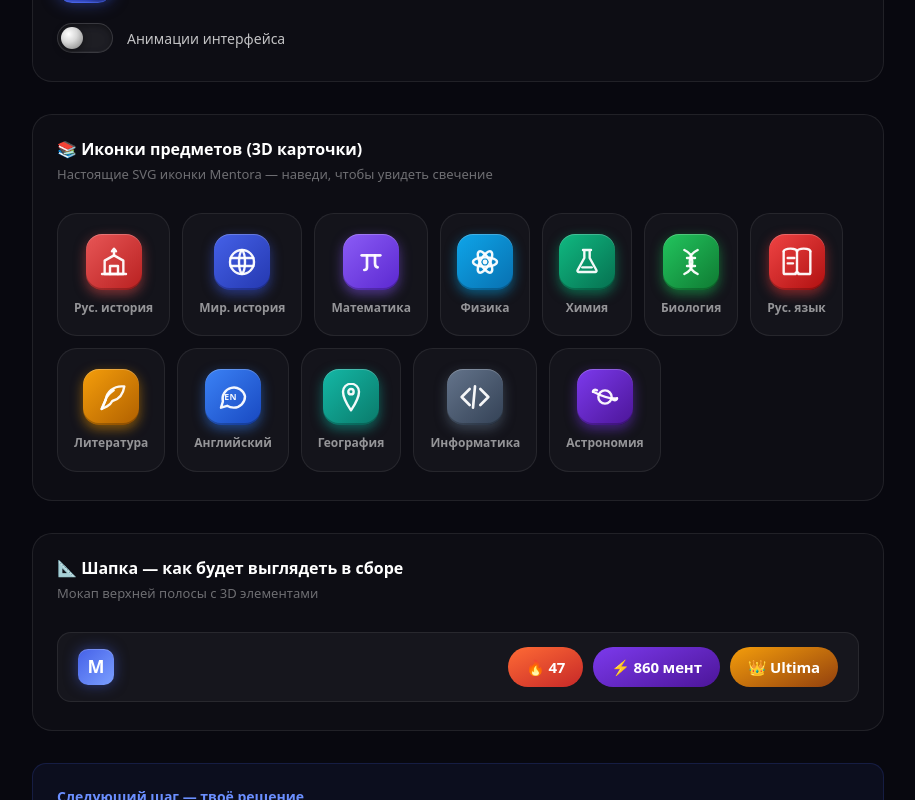
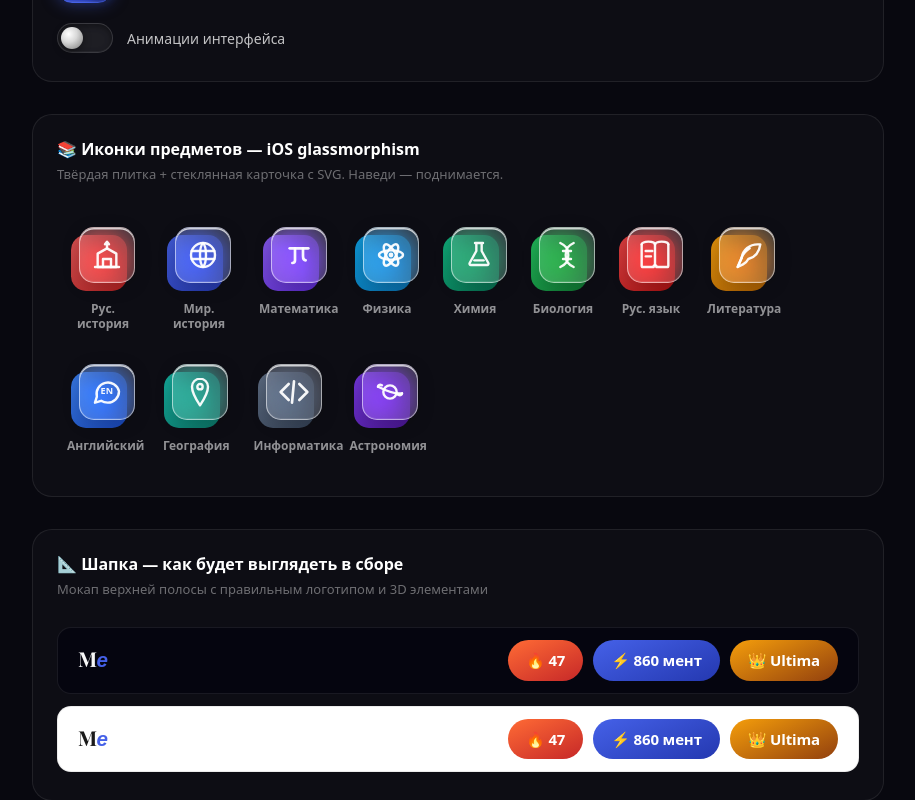
Before and after one commit to unrebay/mentora, a Next.js app: page /spline-preview in a window 1280 px wide. Shown: the part 740-1540 px from the top of the page, without its empty margins (182-1097 px from the left). Built offline with nearby package versions, Linux system fonts and the light colour scheme.

Commit message:
feat: glassmorphism icons (iOS 2-layer), glassmorphism toggle, EN/ES/DE/FR centered in bubble, fix header logo

```diff
--- a/src/app/spline-preview/page.tsx
+++ b/src/app/spline-preview/page.tsx
@@ -1,7 +1,8 @@
 "use client";
 
 import { useState } from "react";
-import SubjectIcon from "@/components/SubjectIcon";
+import SubjectCard3D from "@/components/SubjectCard3D";
+import MeLogo from "@/components/MeLogo";
 
 /* ─── tiny helpers ──────────────────────────────────────────────────────── */
 
@@ -110,55 +111,22 @@ function Toggle3D({ label, defaultOn = false }: { label: string; defaultOn?: boo
   );
 }
 
-/* ─── 3D Subject Icon Card — uses real SVG icons from SubjectIcon ──────── */
+/* ─── subject labels ─────────────────────────────────────────────────────── */
 
-const SUBJECT_META: Record<string, { label: string; glow: string }> = {
-  "russian-history":  { label: "Рус. история",  glow: "rgba(232,86,86,0.6)" },
-  "world-history":    { label: "Мир. история",   glow: "rgba(69,97,232,0.6)" },
-  "mathematics":      { label: "Математика",     glow: "rgba(139,92,246,0.6)" },
-  "physics":          { label: "Физика",          glow: "rgba(14,165,233,0.6)" },
-  "chemistry":        { label: "Химия",           glow: "rgba(16,185,129,0.6)" },
-  "biology":          { label: "Биология",        glow: "rgba(34,197,94,0.6)" },
-  "russian-language": { label: "Рус. язык",      glow: "rgba(239,68,68,0.6)" },
-  "literature":       { label: "Литература",      glow: "rgba(245,158,11,0.6)" },
-  "english":          { label: "Английский",      glow: "rgba(59,130,246,0.6)" },
-  "geography":        { label: "География",       glow: "rgba(20,184,166,0.6)" },
-  "computer-science": { label: "Информатика",    glow: "rgba(100,116,139,0.6)" },
-  "astronomy":        { label: "Астрономия",      glow: "rgba(124,58,237,0.6)" },
+const LABELS: Record<string, string> = {
+  "russian-history":  "Рус. история",
+  "world-history":    "Мир. история",
+  "mathematics":      "Математика",
+  "physics":          "Физика",
+  "chemistry":        "Химия",
+  "biology":          "Биология",
+  "russian-language": "Рус. язык",
+  "literature":       "Литература",
+  "english":          "Английский",
+  "geography":        "География",
+  "computer-science": "Информатика",
+  "astronomy":        "Астрономия",
 };
-
-function SubjectCard3D({ id }: { id: string }) {
-  const h = useHover();
-  const meta = SUBJECT_META[id] ?? { label: id, glow: "rgba(100,100,100,0.5)" };
-  return (
-    <div
-      {...h.bind}
-      style={{
-        display: "flex", flexDirection: "column", alignItems: "center", gap: 10,
-        padding: "20px 16px",
-        borderRadius: 20,
-        background: h.on ? "rgba(255,255,255,0.06)" : "rgba(255,255,255,0.03)",
-        border: `1px solid ${h.on ? "rgba(255,255,255,0.18)" : "rgba(255,255,255,0.08)"}`,
-        cursor: "default",
-        transition: "all 0.18s ease",
-        transform: h.on ? "translateY(-5px) scale(1.05)" : "none",
-        boxShadow: h.on ? `0 16px 48px ${meta.glow}40, 0 4px 20px rgba(0,0,0,0.3)` : "none",
-        minWidth: 90,
-      }}
-    >
-      {/* Real SVG icon with boosted shadow on hover */}
-      <div style={{
-        filter: h.on ? `drop-shadow(0 0 12px ${meta.glow})` : "none",
-        transition: "filter 0.18s",
-      }}>
-        <SubjectIcon id={id} size={56} />
-      </div>
-      <span style={{ color: h.on ? "rgba(255,255,255,0.85)" : "rgba(255,255,255,0.55)", fontSize: 12, fontWeight: 600, textAlign: "center", fontFamily: "system-ui,sans-serif", lineHeight: 1.3, transition: "color 0.18s" }}>
-        {meta.label}
-      </span>
-    </div>
-  );
-}
 
 /* ─── Section wrapper ────────────────────────────────────────────────────── */
 
@@ -272,41 +240,34 @@ export default function SplinePreviewPage() {
           </div>
         </Section>
 
-        {/* ── Section 3: Subject icons ── */}
+        {/* ── Section 3: Subject icons — iOS glassmorphism ── */}
         <Section
-          title="📚 Иконки предметов (3D карточки)"
-          desc="Настоящие SVG иконки Mentora — наведи, чтобы увидеть свечение"
+          title="📚 Иконки предметов — iOS glassmorphism"
+          desc="Твёрдая плитка + стеклянная карточка с SVG. Наведи — поднимается."
         >
-          <div style={{ display: "flex", flexWrap: "wrap", gap: 12 }}>
-            {Object.keys(SUBJECT_META).map(id => (
-              <SubjectCard3D key={id} id={id} />
+          <div style={{ display: "flex", flexWrap: "wrap", gap: 4 }}>
+            {Object.keys(LABELS).map(id => (
+              <SubjectCard3D key={id} id={id} label={LABELS[id]} size={64} />
             ))}
           </div>
         </Section>
 
-        {/* ── Section 4: Combined header mockup ── */}
+        {/* ── Section 4: Header mockup ── */}
         <Section
           title="📐 Шапка — как будет выглядеть в сборе"
-          desc="Мокап верхней полосы с 3D элементами"
+          desc="Мокап верхней полосы с правильным логотипом и 3D элементами"
         >
-          {/* Fake header bar */}
+          {/* Dark header bar */}
           <div style={{
             display: "flex", alignItems: "center", justifyContent: "space-between",
-            padding: "14px 20px",
+            padding: "12px 20px",
             borderRadius: 14,
-            background: "rgba(255,255,255,0.04)",
+            background: "rgba(6,6,15,0.95)",
             border: "1px solid rgba(255,255,255,0.08)",
           }}>
-            {/* Logo */}
-            <div style={{
-              width: 36, height: 36, borderRadius: 10,
-              background: "linear-gradient(135deg, #4561E8 0%, #7B9FFF 100%)",
-              display: "flex", alignItems: "center", justifyContent: "center",
-              fontSize: 18, fontWeight: 900, color: "#fff",
-              boxShadow: "0 0 14px rgba(69,97,232,0.5), 0 1px 0 rgba(255,255,255,0.2) inset",
-              fontFamily: "system-ui,sans-serif",
-            }}>
-              M
+            {/* Logo — правильный: белая M + синяя e (на тёмном фоне) */}
+            <div style={{ display: "flex", alignItems: "center", gap: 8 }}>
+              <MeLogo height={22} colorM="rgba(255,255,255,0.97)" colorE="#4561E8" />
             </div>
 
             {/* Pills */}
@@ -314,7 +275,35 @@ export default function SplinePreviewPage() {
               <Pill3D from="#FF6B35" to="#C62828" glow="rgba(255,80,0,0.55)">
                 🔥 47
               </Pill3D>
-              <Pill3D from="#7C3AED" to="#4C1598" glow="rgba(124,58,237,0.55)">
+              <Pill3D from="#4561E8" to="#2438B0" glow="rgba(69,97,232,0.55)">
+                ⚡ 860 мент
+              </Pill3D>
+              <Pill3D from="#F59E0B" to="#92400E" glow="rgba(245,158,11,0.55)">
+                👑 Ultima
+              </Pill3D>
+            </div>
+          </div>
+
+          {/* Light header bar */}
+          <div style={{
+            display: "flex", alignItems: "center", justifyContent: "space-between",
+            padding: "12px 20px",
+            borderRadius: 14,
+            background: "#ffffff",
+            border: "1px solid rgba(0,0,0,0.08)",
+            marginTop: 12,
+          }}>
+            {/* Logo — правильный: чёрная M + синяя e (на светлом фоне) */}
+            <div style={{ display: "flex", alignItems: "center", gap: 8 }}>
+              <MeLogo height={22} colorM="#1a1a1a" colorE="#4561E8" />
+            </div>
+
+            {/* Pills — те же, они работают на любом фоне */}
+            <div style={{ display: "flex", gap: 10, alignItems: "center" }}>
+              <Pill3D from="#FF6B35" to="#C62828" glow="rgba(255,80,0,0.55)">
+                🔥 47
+              </Pill3D>
+              <Pill3D from="#4561E8" to="#2438B0" glow="rgba(69,97,232,0.55)">
                 ⚡ 860 мент
               </Pill3D>
               <Pill3D from="#F59E0B" to="#92400E" glow="rgba(245,158,11,0.55)">
--- a/src/components/SubjectCard3D.tsx
+++ b/src/components/SubjectCard3D.tsx
@@ -1,18 +1,36 @@
 "use client";
 import { useState } from "react";
-import SubjectIcon, { subjectColor } from "@/components/SubjectIcon";
+import { SUBJECT_ICONS, SUBJECT_META_COLORS } from "@/components/SubjectIcon";
 
 interface Props {
   id: string;
   label?: string;
+  /** Icon size (the full card will be slightly larger) */
   size?: number;
   className?: string;
   onClick?: () => void;
 }
 
-export default function SubjectCard3D({ id, label, size = 52, className = "", onClick }: Props) {
+/**
+ * iOS-style glassmorphism icon card.
+ * Two layers: solid colour card behind + frosted glass card on top with the SVG icon.
+ * Hover: lifts, glows, glass brightens.
+ */
+export default function SubjectCard3D({ id, label, size = 64, className = "", onClick }: Props) {
   const [hovered, setHovered] = useState(false);
-  const color = subjectColor(id);
+
+  const meta = SUBJECT_META_COLORS[id] ?? { from: "#6b7280", to: "#4b5563" };
+  const icon = SUBJECT_ICONS[id] ?? (
+    <span style={{ fontSize: Math.round(size * 0.3), fontWeight: 800, lineHeight: 1 }}>
+      {id.slice(0, 2).toUpperCase()}
+    </span>
+  );
+
+  // Layout: solid card offset bottom-left, glass card top-right
+  const offset = Math.round(size * 0.13);
+  const cardSize = size - offset;
+  const radius = Math.round(cardSize * 0.26);
+  const iconPad = Math.round(cardSize * 0.2);
 
   return (
     <div
@@ -21,32 +39,76 @@ export default function SubjectCard3D({ id, label, size = 52, className = "", on
       onMouseEnter={() => setHovered(true)}
       onMouseLeave={() => setHovered(false)}
       style={{
-        display: "flex", flexDirection: "column", alignItems: "center", gap: 10,
-        padding: "18px 14px",
-        borderRadius: 18,
-        background: hovered ? `${color}18` : "rgba(255,255,255,0.03)",
-        border: `1px solid ${hovered ? color + "50" : "rgba(255,255,255,0.07)"}`,
+        display: "flex",
+        flexDirection: "column",
+        alignItems: "center",
+        gap: 10,
+        padding: "14px 10px",
+        borderRadius: 20,
         cursor: onClick ? "pointer" : "default",
-        transition: "all 0.18s ease",
-        transform: hovered ? "translateY(-4px) scale(1.04)" : "none",
-        boxShadow: hovered ? `0 12px 36px ${color}30, 0 4px 16px rgba(0,0,0,0.25)` : "none",
+        transition: "transform 0.18s ease",
+        transform: hovered ? "translateY(-5px) scale(1.06)" : "none",
         userSelect: "none",
-        minWidth: 80,
+        minWidth: 72,
       }}
     >
-      <div style={{
-        filter: hovered ? `drop-shadow(0 0 10px ${color}99)` : "none",
-        transition: "filter 0.18s",
-      }}>
-        <SubjectIcon id={id} size={size} />
+      {/* Icon — two-layer glassmorphism */}
+      <div style={{ position: "relative", width: size, height: size, flexShrink: 0 }}>
+
+        {/* ① Solid colour card — bottom-left, "shadow" layer */}
+        <div style={{
+          position: "absolute",
+          bottom: 0, left: 0,
+          width: cardSize, height: cardSize,
+          borderRadius: radius,
+          background: `linear-gradient(135deg, ${meta.from} 0%, ${meta.to} 100%)`,
+          transition: "transform 0.18s ease, opacity 0.18s",
+          opacity: hovered ? 1 : 0.9,
+          transform: hovered ? "scale(1.04)" : "none",
+        }} />
+
+        {/* ② Frosted glass card — top-right, icon layer */}
+        <div style={{
+          position: "absolute",
+          top: 0, right: 0,
+          width: cardSize, height: cardSize,
+          borderRadius: radius,
+          /* Glass effect */
+          background: hovered
+            ? "rgba(255,255,255,0.28)"
+            : "rgba(255,255,255,0.18)",
+          backdropFilter: "blur(14px) saturate(1.6)",
+          WebkitBackdropFilter: "blur(14px) saturate(1.6)",
+          border: "1.5px solid rgba(255,255,255,0.55)",
+          boxShadow: hovered
+            ? `0 6px 32px rgba(0,0,0,0.22),
+               inset 0 1.5px 0 rgba(255,255,255,0.85),
+               inset 0 -1px 0 rgba(255,255,255,0.15),
+               0 0 28px ${meta.from}55`
+            : `0 4px 18px rgba(0,0,0,0.16),
+               inset 0 1.5px 0 rgba(255,255,255,0.75),
+               inset 0 -1px 0 rgba(255,255,255,0.1)`,
+          display: "flex",
+          alignItems: "center",
+          justifyContent: "center",
+          padding: iconPad,
+          boxSizing: "border-box",
+          color: "rgba(255,255,255,0.95)",
+          transition: "background 0.18s, box-shadow 0.18s",
+        }}>
+          {icon}
+        </div>
       </div>
+
+      {/* Label */}
       {label && (
         <span style={{
-          color: hovered ? "rgba(255,255,255,0.85)" : "rgba(255,255,255,0.55)",
+          color: hovered ? "rgba(255,255,255,0.9)" : "rgba(255,255,255,0.55)",
           fontSize: 12, fontWeight: 600,
           textAlign: "center", lineHeight: 1.3,
           transition: "color 0.18s",
           fontFamily: "system-ui, sans-serif",
+          maxWidth: 72,
         }}>
           {label}
         </span>
--- a/src/components/SubjectIcon.tsx
+++ b/src/components/SubjectIcon.tsx
@@ -117,45 +117,28 @@ function LiteratureIcon() {
   );
 }
 
-function EnglishIcon() {
-  // Speech bubble with "EN"
+function LangBubbleIcon({ code }: { code: string }) {
+  // Speech bubble with language code centered inside
   return (
     <svg viewBox="0 0 24 24" fill="none" stroke="currentColor" strokeWidth="1.8" strokeLinecap="round" strokeLinejoin="round" width="100%" height="100%">
       <path d="M21 11.5A8.38 8.38 0 0 1 12.5 20c-1.8 0-3.5-.5-4.9-1.4L3 20l1.4-4.6A8.5 8.5 0 1 1 21 11.5Z" />
-      <text x="5.5" y="14" fontSize="6.5" fontWeight="700" fontFamily="system-ui,sans-serif" fill="currentColor" stroke="none" letterSpacing="0.3">EN</text>
+      {/* Centered in the bubble body (center ~12, 10.5) */}
+      <text
+        x="12" y="10.5"
+        fontSize="6.8" fontWeight="800"
+        fontFamily="system-ui,sans-serif"
+        fill="currentColor" stroke="none"
+        textAnchor="middle" dominantBaseline="central"
+        letterSpacing="0.2"
+      >{code}</text>
     </svg>
   );
 }
 
-function SpanishIcon() {
-  // Speech bubble with "ES"
-  return (
-    <svg viewBox="0 0 24 24" fill="none" stroke="currentColor" strokeWidth="1.8" strokeLinecap="round" strokeLinejoin="round" width="100%" height="100%">
-      <path d="M21 11.5A8.38 8.38 0 0 1 12.5 20c-1.8 0-3.5-.5-4.9-1.4L3 20l1.4-4.6A8.5 8.5 0 1 1 21 11.5Z" />
-      <text x="5.5" y="14" fontSize="6.5" fontWeight="700" fontFamily="system-ui,sans-serif" fill="currentColor" stroke="none" letterSpacing="0.3">ES</text>
-    </svg>
-  );
-}
-
-function GermanIcon() {
-  // Speech bubble with "DE"
-  return (
-    <svg viewBox="0 0 24 24" fill="none" stroke="currentColor" strokeWidth="1.8" strokeLinecap="round" strokeLinejoin="round" width="100%" height="100%">
-      <path d="M21 11.5A8.38 8.38 0 0 1 12.5 20c-1.8 0-3.5-.5-4.9-1.4L3 20l1.4-4.6A8.5 8.5 0 1 1 21 11.5Z" />
-      <text x="5.5" y="14" fontSize="6.5" fontWeight="700" fontFamily="system-ui,sans-serif" fill="currentColor" stroke="none" letterSpacing="0.3">DE</text>
-    </svg>
-  );
-}
-
-function FrenchIcon() {
-  // Speech bubble with "FR"
-  return (
-    <svg viewBox="0 0 24 24" fill="none" stroke="currentColor" strokeWidth="1.8" strokeLinecap="round" strokeLinejoin="round" width="100%" height="100%">
-      <path d="M21 11.5A8.38 8.38 0 0 1 12.5 20c-1.8 0-3.5-.5-4.9-1.4L3 20l1.4-4.6A8.5 8.5 0 1 1 21 11.5Z" />
-      <text x="5.5" y="14" fontSize="6.5" fontWeight="700" fontFamily="system-ui,sans-serif" fill="currentColor" stroke="none" letterSpacing="0.3">FR</text>
-    </svg>
-  );
-}
+function EnglishIcon() { return <LangBubbleIcon code="EN" />; }
+function SpanishIcon() { return <LangBubbleIcon code="ES" />; }
+function GermanIcon()  { return <LangBubbleIcon code="DE" />; }
+function FrenchIcon()  { return <LangBubbleIcon code="FR" />; }
 
 function SocialStudiesIcon() {
   // Two people silhouettes
@@ -234,6 +217,12 @@ const ICONS: Record<string, ReactNode> = {
   "french":           <FrenchIcon />,
 };
 
+/** Exported icon map — use in glassmorphism cards where you need raw SVG without background */
+export { ICONS as SUBJECT_ICONS };
+
+/** Exported colour map — use when you need subject accent colours */
+export { META as SUBJECT_META_COLORS };
+
 // ── Component ───────────────────────────────────────────────────────────────
 interface Props {
   id: string;
```
Also changed, not shown: src/components/ThemeToggle.tsx (+52 -52 lines).
